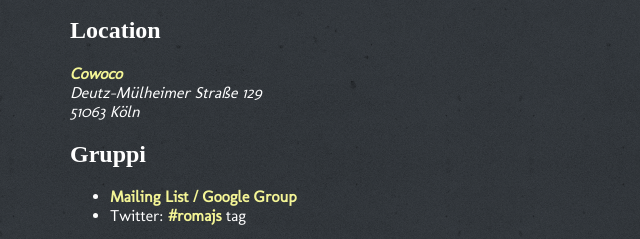
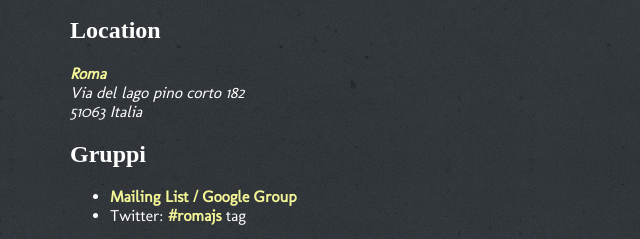
Before and after one commit to lmatteis/romajs, a plain HTML site: page index.html in a window 1280 px wide. Shown: the part 354-593 px from the top of the page, 30-670 px from the left. Drawn offline with Linux system fonts and the light colour scheme; a script that the page names is missing; a web font is replaced by a local one.

Commit message:
fake address

```diff
--- a/index.html
+++ b/index.html
@@ -32,8 +32,8 @@
         <p>Doors open at 19:00. Talk starts at 19:30. </p>
         <p>Also have a look at the&nbsp;<a href="https://github.com/lmatteis/romajs/wiki/Talks">proposed talks</a>&nbsp;on the GitHub wiki and add yours.</p>
         <h2>Location</h2>
-        <address><a href="http://coworkingcologne.posterous.com/">Cowoco</a><br>Deutz-Mülheimer Straße 129
-          <br>51063 Köln
+        <address><a href="#">Roma</a><br> Via del lago pino corto 182
+          <br>51063 Italia
         </address>
         <h2>Gruppi</h2>
         <ul>
```
